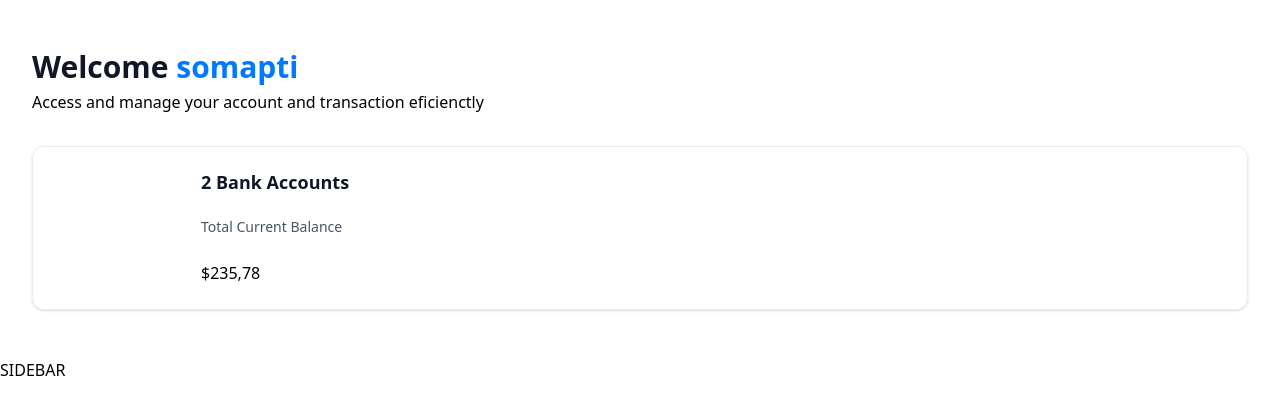
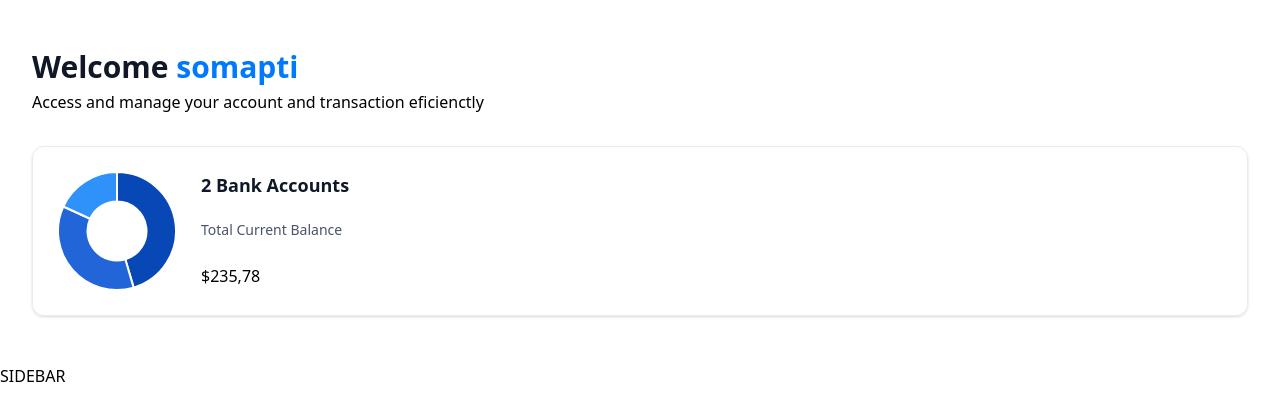
Before and after one commit to kamrunnaharSomapti/banking-portal-nextjs, a Next.js app: page / in a window 1280 px wide. Shown: the top 420 px of the page. Built offline with nearby package versions, Linux system fonts and the light colour scheme.

Commit message:
added  chart js,chartjs 2

```diff
--- /dev/null
+++ b/components/DonughtChart.tsx
@@ -0,0 +1,21 @@
+"use client";
+
+import { Doughnut } from "react-chartjs-2";
+import { Chart, ArcElement } from "chart.js";
+Chart.register(ArcElement);
+
+const DonughtChart = ({ accounts }: DoughnutChartProps) => {
+  const data = {
+    datasets: [
+      {
+        label: "Account Balance",
+        data: [1250, 1000, 500],
+        backgroundColor: ["#0747b6", "#2265d8", "#2f91fa"],
+      },
+    ],
+    labels: ["bank1", "bank2", "bank3"],
+  };
+  return <Doughnut data={data} />;
+};
+
+export default DonughtChart;
--- a/components/ui/TotalBalanceBox.tsx
+++ b/components/ui/TotalBalanceBox.tsx
@@ -1,4 +1,5 @@
 import AnimatedCounter from "../AnimatedCounter";
+import DonughtChart from "../DonughtChart";
 
 const TotalBalanceBox = ({
   accounts = [],
@@ -8,7 +9,9 @@ const TotalBalanceBox = ({
   console.log("totalBanks", totalBanks);
   return (
     <section className="total-balance">
-      <div className="total-balance-chart">{/* donught chart */}</div>
+      <div className="total-balance-chart">
+        <DonughtChart accounts={accounts} />
+      </div>
       <div className="flex flex-col gap-6 ">
         <h2 className="header-2">{totalBanks} Bank Accounts </h2>
         <div className="flex flex-col gap-2 ">
--- a/package.json
+++ b/package.json
@@ -10,12 +10,14 @@
   },
   "dependencies": {
     "@radix-ui/react-slot": "^1.1.0",
+    "chart.js": "^4.4.4",
     "class-variance-authority": "^0.7.0",
     "clsx": "^2.1.1",
     "lucide-react": "^0.437.0",
     "next": "14.2.7",
     "query-string": "^9.1.0",
     "react": "^18",
+    "react-chartjs-2": "^5.2.0",
     "react-countup": "^6.5.3",
     "react-dom": "^18",
     "tailwind-merge": "^2.5.2",
```
Also changed, not shown: 1 other file (tests, documents, lock files or other folders).
